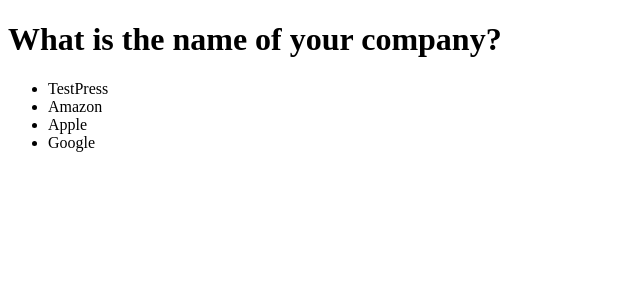
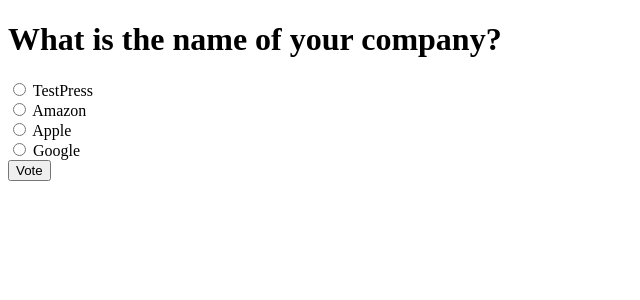
Before and after one commit to Blaze27/TestpressAssessment, a Django app: page /polls/2/ in a window 1280 px wide. Shown: the top 300 px of the page, without its empty margins (0-640 px from the left). Run offline with Django 3.2, Linux system fonts and the light colour scheme; data comes from the database, SQL or seed files in the repository.

Commit message:
Add form in detail.html

```diff
--- a/polls/templates/polls/detail.html
+++ b/polls/templates/polls/detail.html
@@ -8,10 +8,16 @@
 </head>
 <body>
     <h1>{{ question.question_text }}</h1>
-<ul>
+
+{% if error_message %}<p><strong>{{ error_message }}</strong></p>{% endif %}
+
+<form action="{% url 'polls:vote' question.id %}" method="post">
+{% csrf_token %}
 {% for choice in question.choice_set.all %}
-    <li>{{ choice.choice_text }}</li>
+    <input type="radio" name="choice" id="choice{{ forloop.counter }}" value="{{ choice.id }}">
+    <label for="choice{{ forloop.counter }}">{{ choice.choice_text }}</label><br>
 {% endfor %}
-</ul>
+<input type="submit" value="Vote">
+</form>
 </body>
 </html>
```
